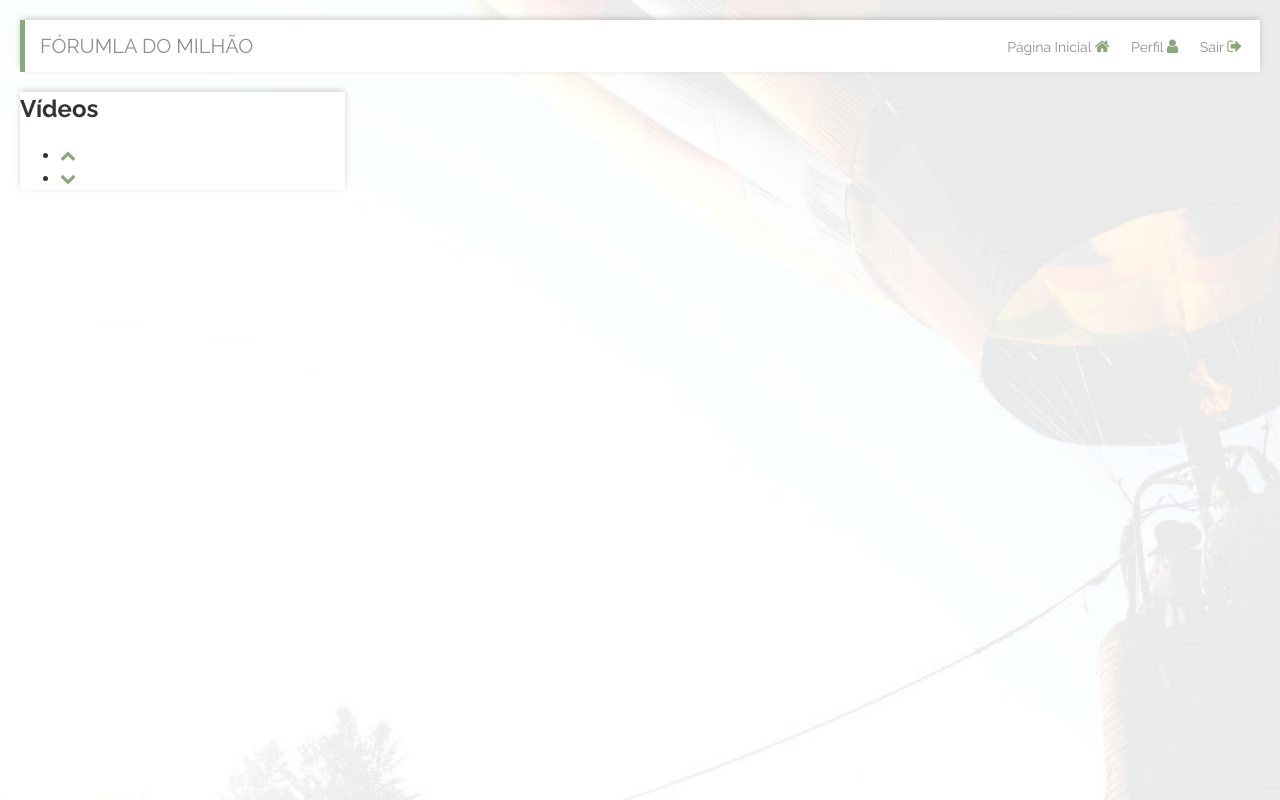
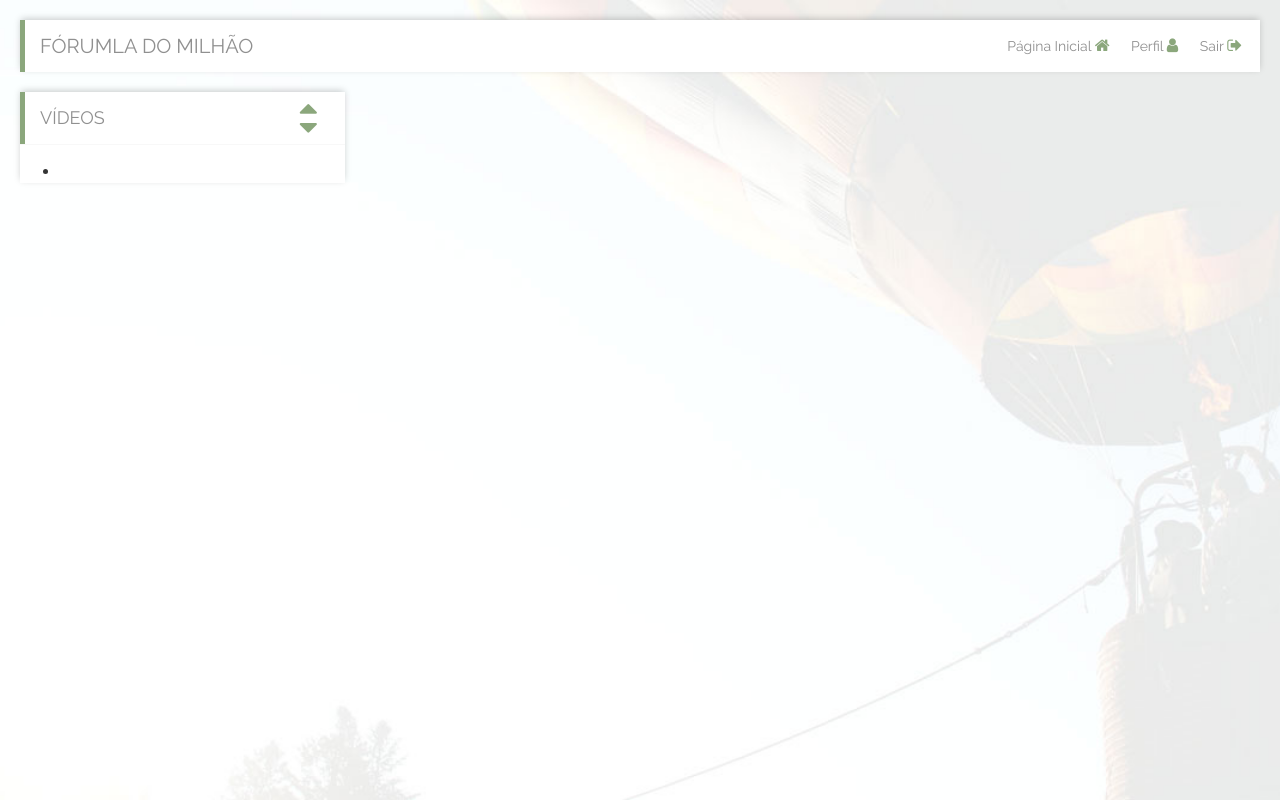
Before and after one commit to nnisouza/escoladosucesso-class-area, a plain HTML site: page index.html in a window 1280 px wide. Drawn offline with nearby package versions, Linux system fonts and the light colour scheme.

Commit message:
Sidebar Header

```diff
--- a/assets/css/main.css
+++ b/assets/css/main.css
@@ -84,6 +84,7 @@ textarea {
 .wrapper .header{
     width: 100%;
     height: 52px;
+    margin-bottom: 20px;
 }
 .wrapper .header h1{
     float: left;
@@ -99,9 +100,10 @@ textarea {
     color: #909090;
 }
 .wrapper .header .userMenu{
-    height: 52px;
     float: right;
     list-style: none;
+    padding: 0;
+    margin: 15px 0;
 }
 .wrapper .header .userMenu li{
     display: inline;
@@ -121,6 +123,46 @@ textarea {
 .wrapper .content .sidebar{
     width: 325px;
     height: 100%;
+}
+.wrapper .content .sidebar .sidebarHeader{
+    width: 100%;
+    height: 52px;
+    border-bottom: 1px solid #f8f8f8;
+}
+.wrapper .content .sidebar .sidebarHeader h2{
+    display: inline-block;
+    height: 52px;
+    float: left;
+    padding: 0 0 0 15px;
+    border-left: 5px solid;
+    margin: 0;
+    line-height: 52px;
+    color: #909090;
+    font-weight: 400;
+    font-size: 18px;
+    text-transform: uppercase;
+}
+.wrapper .content .sidebar .sidebarHeader .videoCtrl{
+    float: right;
+    list-style: none;
+    padding: 6px 0 ;
+    margin: 0 28px 0 0;
+}
+.wrapper .content .sidebar .sidebarHeader .videoCtrl li{
+    height: 20px;
+    cursor: pointer;
+    -webkit-transition: all 0.3s ease;
+    -moz-transition: all 0.3s ease;
+    -ms-transition: all 0.3s ease;
+    -o-transition: all 0.3s ease;
+    transition: all 0.3s ease;
+}
+.wrapper .content .sidebar .sidebarHeader .videoCtrl li:hover{
+    opacity: 0.7;
+}
+.wrapper .content .sidebar .sidebarHeader .videoCtrl li i{
+    line-height: 19px;
+    font-size: 30px;
 }
 
 
--- a/assets/css/theme.css
+++ b/assets/css/theme.css
@@ -1,4 +1,5 @@
-.wrapper .header h1{
+.wrapper .header h1,
+.wrapper .content .sidebar .sidebarHeader h2{
     border-color: #8ba77c;
 }
 
--- a/index.html
+++ b/index.html
@@ -57,16 +57,22 @@
                             <h2>
                                 Vídeos
                             </h2>
-                            <ul class="videoControl">
+                            <ul class="videoCtrl">
                                 <li id="up">
-                                    <i class="fa fa-chevron-up"></i>
+                                    <i class="fa fa-caret-up"></i>
                                 </li>
                                 <li id="down">
-                                    <i class="fa fa-chevron-down"></i>
+                                    <i class="fa fa-caret-down"></i>
                                 </li>
                             </ul>
                         </div>
-                        <div class="videosList"></div>
+                        <div class="videosList">
+                            <ul>
+                                <li>
+
+                                </li>
+                            </ul>
+                        </div>
                     </div>
                 </div>
             </div>
```
